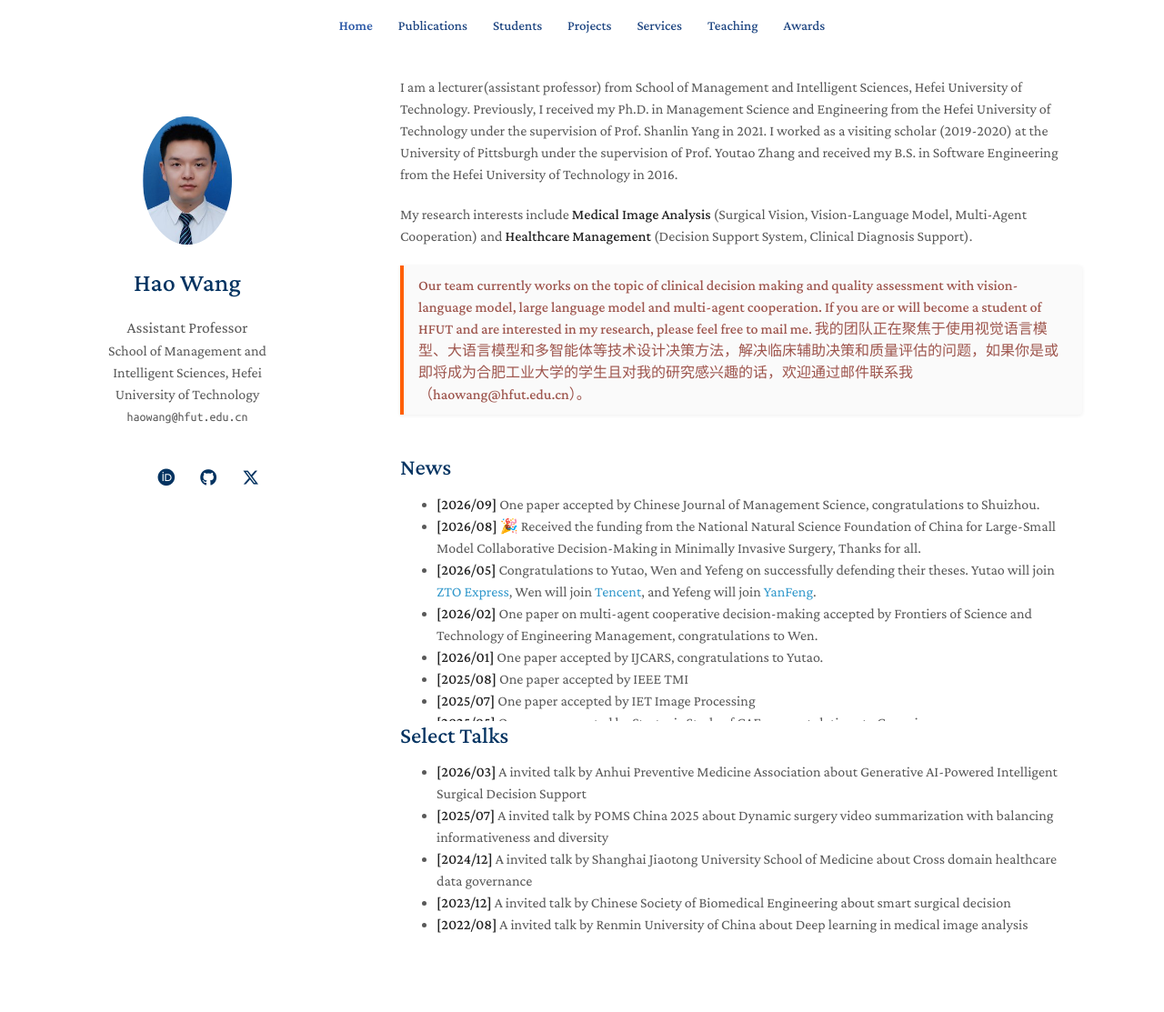
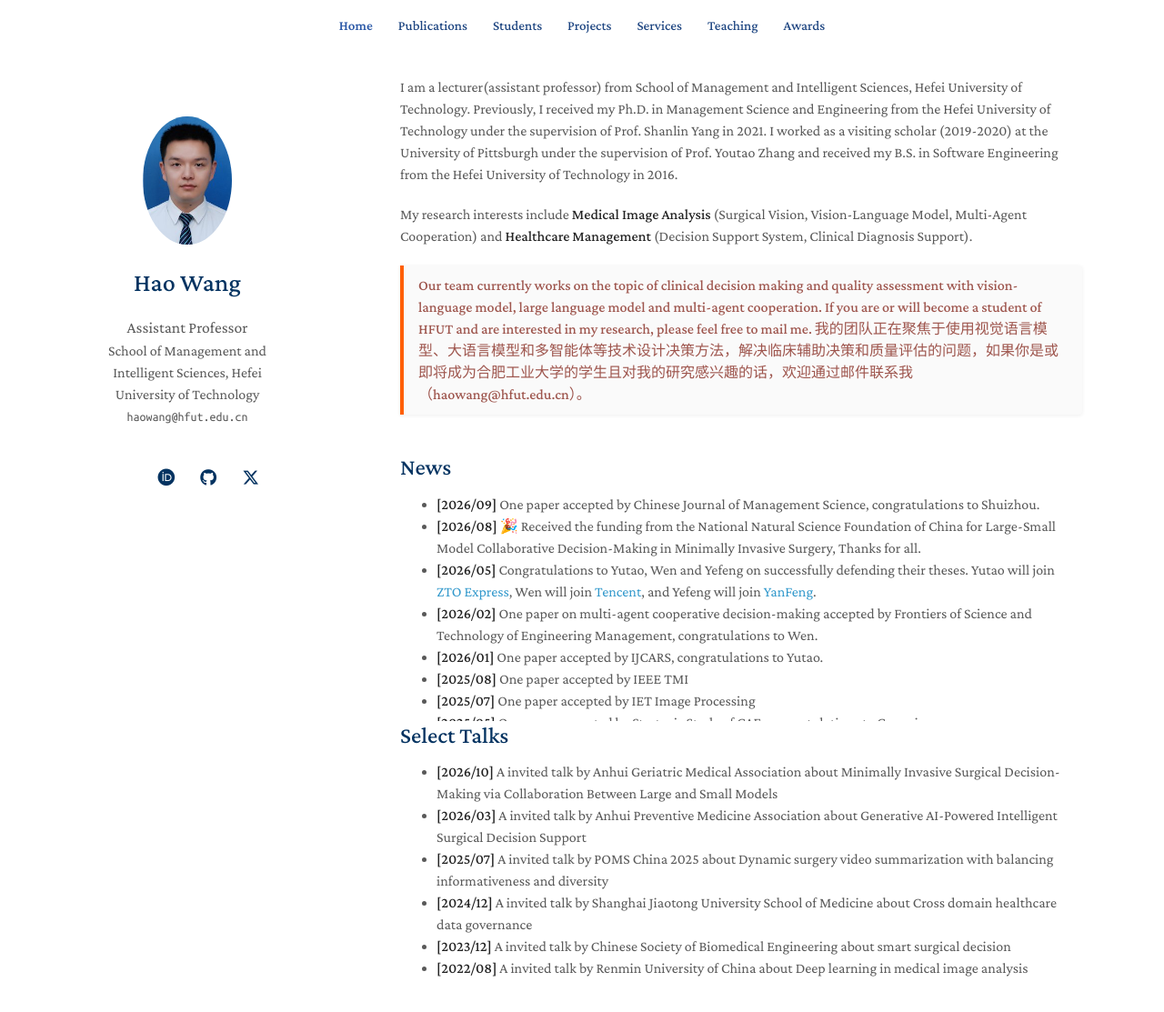
Before and after one commit to Waynehfut/waynehfut.github.io, a Jekyll site: the page built from index.md, in a window 1280 px wide and 1195 px high. Shown: the top 1113 px of the window at 91% size. Built offline with Jekyll 4.4.1, drawn with Linux system fonts in a browser that asks for light colours; a style sheet for code colours, icons or effects is not loaded.

Commit message:
add talks

```diff
--- a/index.md
+++ b/index.md
@@ -39,6 +39,7 @@ My research interests include **Medical Image Analysis** (Surgical Vision, Visio
 
 ## Select Talks
 
+- **[2026/10]** A invited talk by Anhui Geriatric Medical Association about Minimally Invasive Surgical Decision-Making via Collaboration Between Large and Small Models
 - **[2026/03]** A invited talk by Anhui Preventive Medicine Association about Generative AI-Powered Intelligent Surgical Decision Support
 - **[2025/07]** A invited talk by POMS China 2025 about Dynamic surgery video summarization with balancing informativeness and diversity
 - **[2024/12]** A invited talk by Shanghai Jiaotong University School of Medicine about Cross domain healthcare data governance
```
